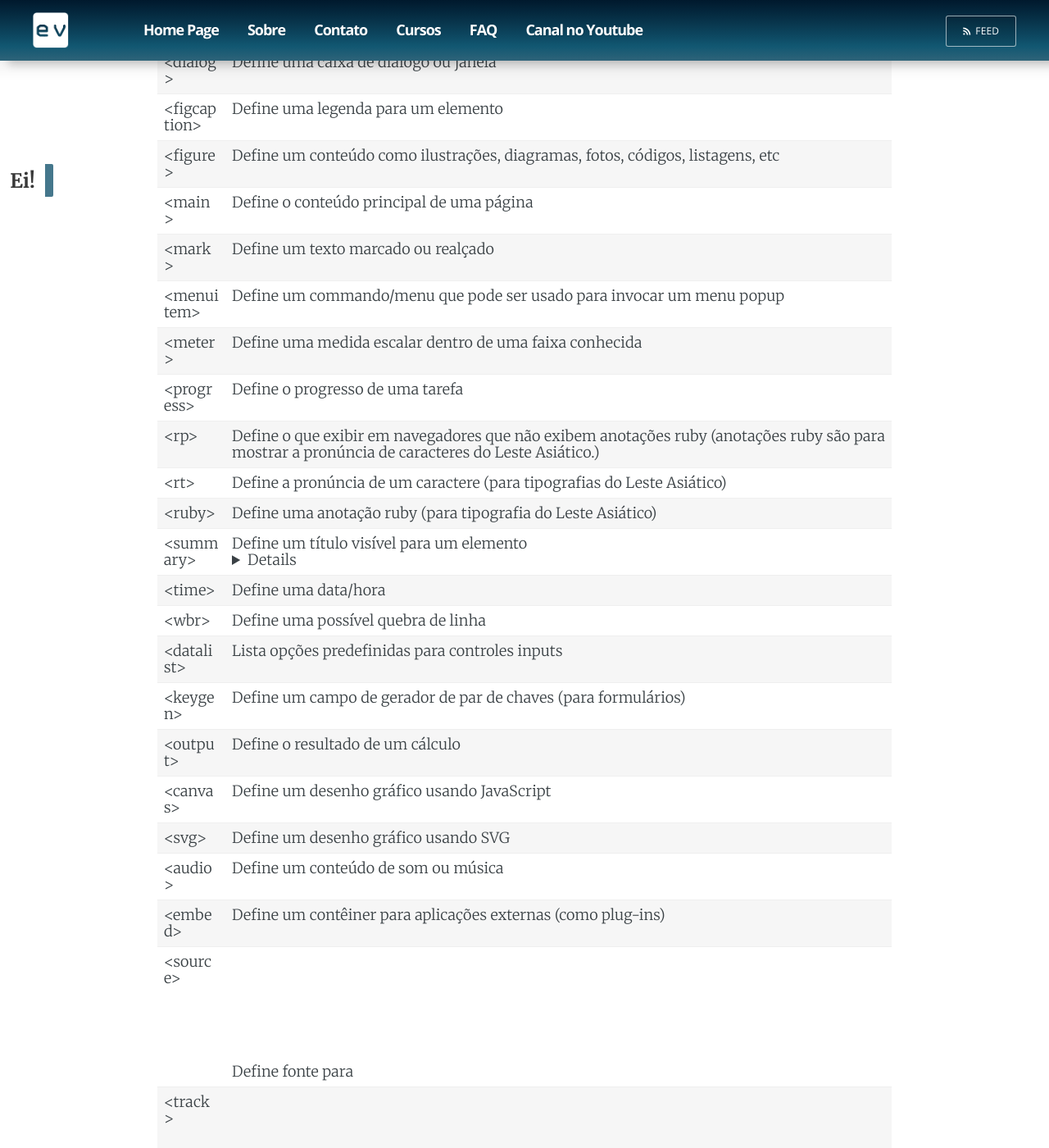
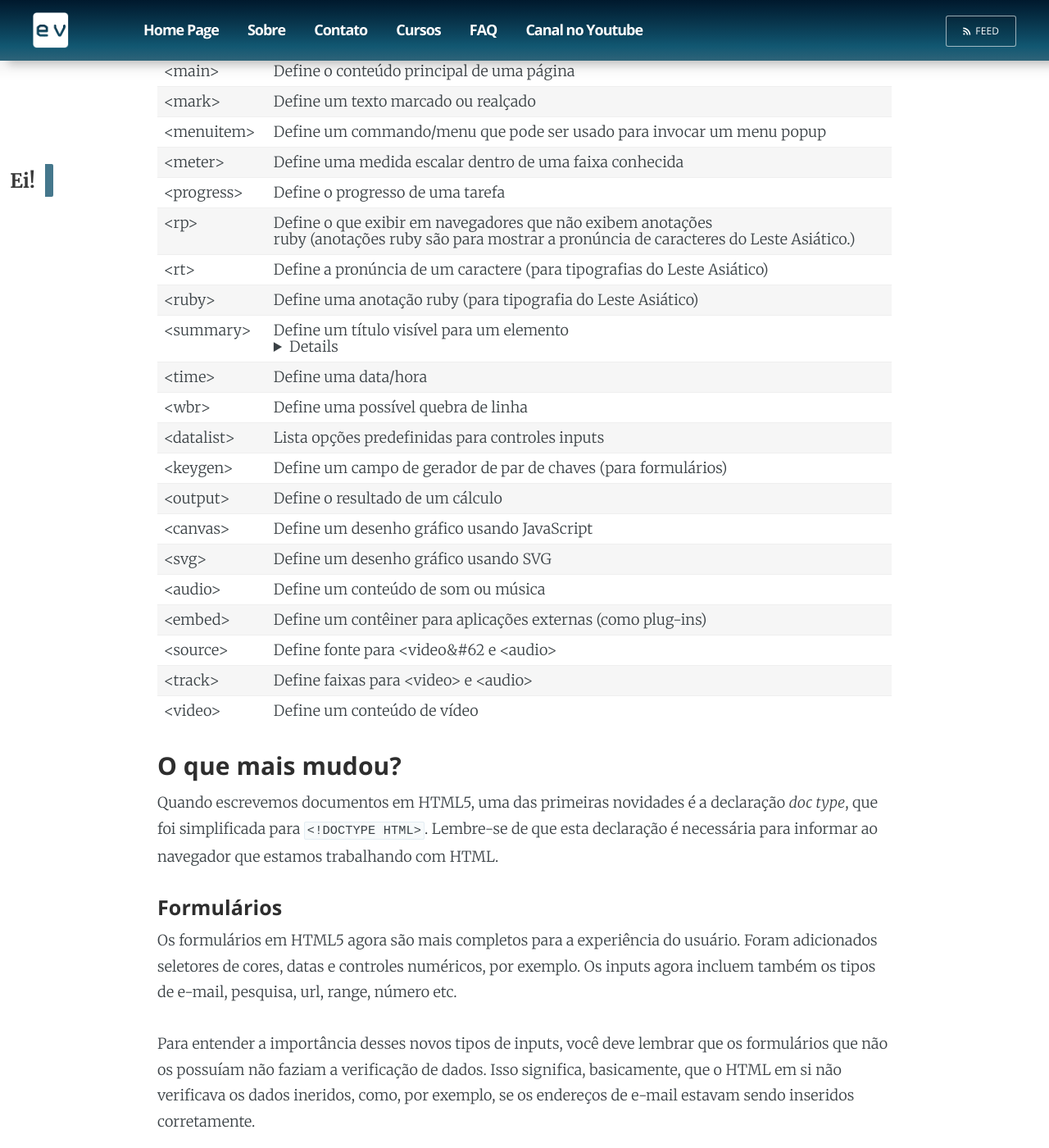
Before and after one commit to EnVolte/envolte.github.io, a Jekyll site: the page built from _cursos/HTML-CSS/parte-6.md, in a window 1280 px wide and 1400 px high, scrolled down 1894 px. Shown: the whole window at 82% size. Built offline with Jekyll 4.4.1, drawn with Linux system fonts in a browser that asks for light colours; a script that is not in the unit is left out; comment, search, counter and statistics services are not loaded.

Commit message:
Update parte-6.md

```diff
--- a/_cursos/HTML-CSS/parte-6.md
+++ b/_cursos/HTML-CSS/parte-6.md
@@ -38,7 +38,7 @@
 &#60;menuitem&#62;		| Define um commando/menu que pode ser usado para invocar um menu popup
 &#60;meter&#62;		    | Define uma medida escalar dentro de uma faixa conhecida
 &#60;progress&#62;		| Define o progresso de uma tarefa
-&#60;rp&#62;		      | Define o que exibir em navegadores que não exibem anotações ruby (anotações ruby são para mostrar a pronúncia de caracteres do Leste Asiático.)
+&#60;rp&#62;		      | Define o que exibir em navegadores que não exibem anotações<br>ruby (anotações ruby são para mostrar a pronúncia de caracteres do Leste Asiático.)
 &#60;rt&#62;		      | Define a pronúncia de um caractere (para tipografias do Leste Asiático)
 &#60;ruby&#62;		    | Define uma anotação ruby (para tipografia do Leste Asiático)
 &#60;summary&#62;		  | Define um título visível para um elemento <details>
@@ -51,8 +51,8 @@
 &#60;svg&#62;		      | Define um desenho gráfico usando SVG
 &#60;audio&#62;		    | Define um conteúdo de som ou música
 &#60;embed&#62;		    | Define um contêiner para aplicações externas (como plug-ins)
-&#60;source&#62;		  | Define fonte para <video> e <audio>
-&#60;track&#62;		    | Define faixas para <video> e <audio>
+&#60;source&#62;		  | Define fonte para &#60;video&#62 e &#60;audio&#62;
+&#60;track&#62;		    | Define faixas para &#60;video&#62; e &#60;audio&#62;
 &#60;video&#62;		    | Define um conteúdo de vídeo
 
 ### O que mais mudou?
```
